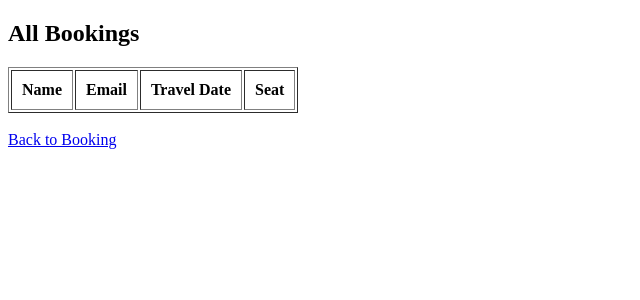
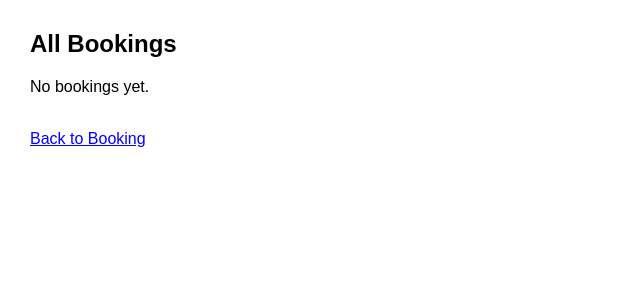
Before and after one commit to MusharrafPerwez-sam/CodeAlpha_BusPassSystem, a Flask app: page /bookings in a window 1280 px wide. Shown: the top 300 px of the page, without its empty margins (0-640 px from the left). Run offline with Flask 3, Linux system fonts and the light colour scheme; data that the repository does not hold is empty.

Commit message:
Switched to templates folder and render_template()

```diff
--- a/app.py
+++ b/app.py
@@ -1,79 +1,8 @@
-from flask import Flask, render_template_string, request
+from flask import Flask, render_template, request, flash
 import sqlite3
 
 app = Flask(__name__)
-
-# HTML template (simple inline version for demonstration)
-form_html = """
-<!DOCTYPE html>
-<html>
-<head>
-    <title>Bus Ticket Booking</title>
-    <style>
-        body { font-family: Arial, sans-serif; margin: 30px; }
-        form { max-width: 400px; }
-        input, label { display: block; width: 100%; margin-bottom: 15px; }
-        input[type="submit"] {
-            background-color: green;
-            color: white;
-            padding: 10px;
-            border: none;
-            cursor: pointer;
-        }
-        a { color: blue; text-decoration: none; }
-        .message { color: red; font-weight: bold; }
-    </style>
-</head>
-<body>
-    <h2>Book Your Ticket</h2>
-    {% if message %}
-        <p class="message">{{ message }}</p>
-    {% endif %}
-    <form method="POST" action="/book">
-        <label>Name:</label>
-        <input type="text" name="name" required>
-
-        <label>Email:</label>
-        <input type="email" name="email" required>
-
-        <label>Travel Date:</label>
-        <input type="date" name="travel_date" required>
-
-        <label>Seat Number:</label>
-        <input type="text" name="seat" required>
-
-        <input type="submit" value="Book Ticket">
-    </form>
-    <br>
-    <a href="/bookings">View All Bookings</a>
-</body>
-</html>
-"""
-
-bookings_html = """
-<!DOCTYPE html>
-<html>
-<head>
-    <title>All Bookings</title>
-</head>
-<body>
-    <h2>All Bookings</h2>
-    <table border="1" cellpadding="10">
-        <tr><th>Name</th><th>Email</th><th>Travel Date</th><th>Seat</th></tr>
-        {% for booking in bookings %}
-            <tr>
-                <td>{{ booking['name'] }}</td>
-                <td>{{ booking['email'] }}</td>
-                <td>{{ booking['travel_date'] }}</td>
-                <td>{{ booking['seat'] }}</td>
-            </tr>
-        {% endfor %}
-    </table>
-    <br>
-    <a href="/">Back to Booking</a>
-</body>
-</html>
-"""
+app.secret_key = "secret123"  # Use env variable in production
 
 # SQLite connection
 def get_db_connection():
@@ -81,7 +10,7 @@ def get_db_connection():
     conn.row_factory = sqlite3.Row
     return conn
 
-# Create the table on first run
+# Initialize DB
 def init_db():
     conn = get_db_connection()
     conn.execute('''
@@ -98,12 +27,10 @@ def init_db():
 
 init_db()
 
-# Home page
 @app.route('/')
 def home():
-    return render_template_string(form_html)
+    return render_template('index.html')
 
-# Booking handler
 @app.route('/book', methods=['POST'])
 def book():
     name = request.form['name']
@@ -117,16 +44,15 @@ def book():
     conn.commit()
     conn.close()
 
-    return render_template_string(form_html, message="Ticket booked successfully!")
+    flash("Ticket booked successfully!")
+    return render_template('index.html')
 
-# View all bookings
 @app.route('/bookings')
 def bookings():
     conn = get_db_connection()
     bookings = conn.execute('SELECT * FROM bookings').fetchall()
     conn.close()
-    return render_template_string(bookings_html, bookings=bookings)
+    return render_template('bookings.html', bookings=bookings)
 
-#  Updated to allow public access on port 8000
 if __name__ == '__main__':
     app.run(host='0.0.0.0', port=8000, debug=True)
--- a/templates/bookings.html
+++ b/templates/bookings.html
@@ -20,16 +20,14 @@
             <th>Email</th>
             <th>Travel Date</th>
             <th>Seat Number</th>
-            <th>Price</th>
         </tr>
         {% for b in bookings %}
         <tr>
-            <td>{{ b[0] }}</td>
-            <td>{{ b[1] }}</td>
-            <td>{{ b[2] }}</td>
-            <td>{{ b[3] }}</td>
-            <td>{{ b[4] }}</td>
-            <td>{{ b[5] }}</td>
+            <td>{{ b['id'] }}</td>
+            <td>{{ b['name'] }}</td>
+            <td>{{ b['email'] }}</td>
+            <td>{{ b['travel_date'] }}</td>
+            <td>{{ b['seat'] }}</td>
         </tr>
         {% endfor %}
     </table>
--- a/templates/index.html
+++ b/templates/index.html
@@ -21,7 +21,7 @@
     <h2>Book Your Ticket</h2>
     {% with messages = get_flashed_messages() %}
       {% if messages %}
-        <div class="message">{{ messages[0] }}</div>
+        <p class="message">{{ messages[0] }}</p>
       {% endif %}
     {% endwith %}
     <form method="POST" action="/book">
```
